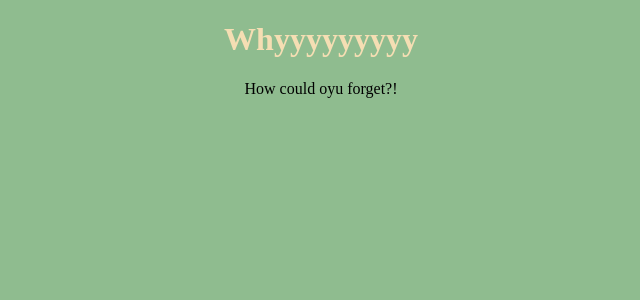
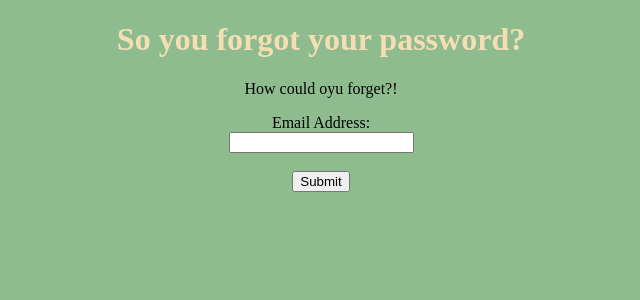
Before and after one commit to swehb/LetMeLendYou, a Flask app: page /forgot_password in a window 1280 px wide. Shown: the top 300 px of the page, without its empty margins (319-959 px from the left). Run offline with Flask 3, Linux system fonts and the light colour scheme; parts of the project's set-up code (start-up, migrations or seed data) failed here and were passed over.

Commit message:
added email sending for forgot pw

```diff
--- a/main.py
+++ b/main.py
@@ -2,6 +2,22 @@ from flask import Flask, url_for, render_template, request, redirect, flash
 from flask_sqlalchemy import SQLAlchemy
 from datetime import datetime
 from flask_login import *
+import os, sys
+import json
+import smtplib, ssl
+from email.message import EmailMessage
+
+
+def read_secrets() -> dict:
+	filename = os.path.join('secrets.json')
+	try:
+		with open(filename, mode='r') as f:
+			return json.loads(f.read())
+	except (FileNotFoundError) as error:
+		print(error)
+
+secrets = read_secrets()
+email_auth = secrets['email_key']
 
 
 app = Flask(__name__)
@@ -176,17 +192,35 @@ def create_new():
 		return render_template("homepage.html", current_user_name=current_user.id, entries=entries)
 
 
-@app.route('/modal')
-@login_required
-def modal():
-	pass
-	# APRIL 25 . WE LEFT OF HERE!
+
+@app.route("/api/forgot_password", methods=["GET", "POST"])
+def email_password():
+		email = EmailMessage()
+		forgotpass_emailaddress = request.form["email"]
+
+		email["from"] = "Let Me Lend You App"
+		email["to"] = "letmelendyouapp@gmail.com"
+		email["subject"] = "Reset your password to Let Me Lend You"
+
+		email.set_content(f"You can send this! This email was sent to {forgotpass_emailaddress}")
+
+		try:
+			with smtplib.SMTP(host="smtp.gmail.com", port=587) as smtp:
+				smtp.ehlo()
+				smtp.starttls()
+				smtp.login("letmelendyouapp@gmail.com", email_auth)
+				smtp.send_message(email)
+				print("It's been sent!")
+				return "Email sent"
+		except:
+				return "Status of send unclear"
+
 
 
 @app.route('/logout')
 def logout():
-    logout_user()
-    return redirect(url_for('login'))
+	logout_user()
+	return redirect(url_for('login'))
 
 
 # NOTE - not sure what this is for. do we need it?
--- a/templates/forgot_password.html
+++ b/templates/forgot_password.html
@@ -7,6 +7,15 @@
 
 
 {% block body %}
-<h1>Whyyyyyyyyy</h1>
+<h1>So you forgot your password?</h1>
 <p>How could oyu forget?!</p>
+
+<form action="/api/forgot_password" method=post>
+  <label for="email">Email Address:</label><br>
+  <input type="email" id="email" name="email" value="" required><br><br>
+
+  <input type="submit" value="Submit">
+</form>
+
+
 {% endblock%}
```
Also changed, not shown: 1 other file.
